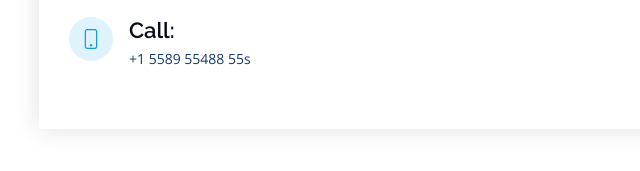
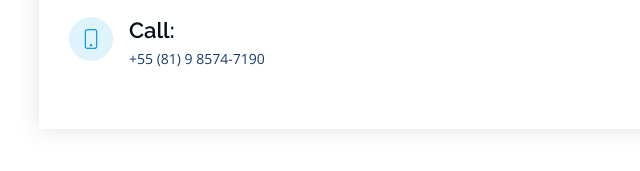
Before and after one commit to vittoriazsx/portifolio, a plain HTML site: page index.html in a window 1280 px wide. Shown: the part 4211-4382 px from the top of the page, 291-931 px from the left. Drawn offline with nearby package versions, Linux system fonts and the light colour scheme.

Commit message:
Correção de número de telefone

```diff
--- a/index.html
+++ b/index.html
@@ -331,7 +331,7 @@
               <div class="phone">
                 <i class="bi bi-phone"></i>
                 <h4>Call:</h4>
-                <p>+1 5589 55488 55s</p>
+                <p>+55 (81) 9 8574-7190</p>
               </div>
 
             </div>
```
